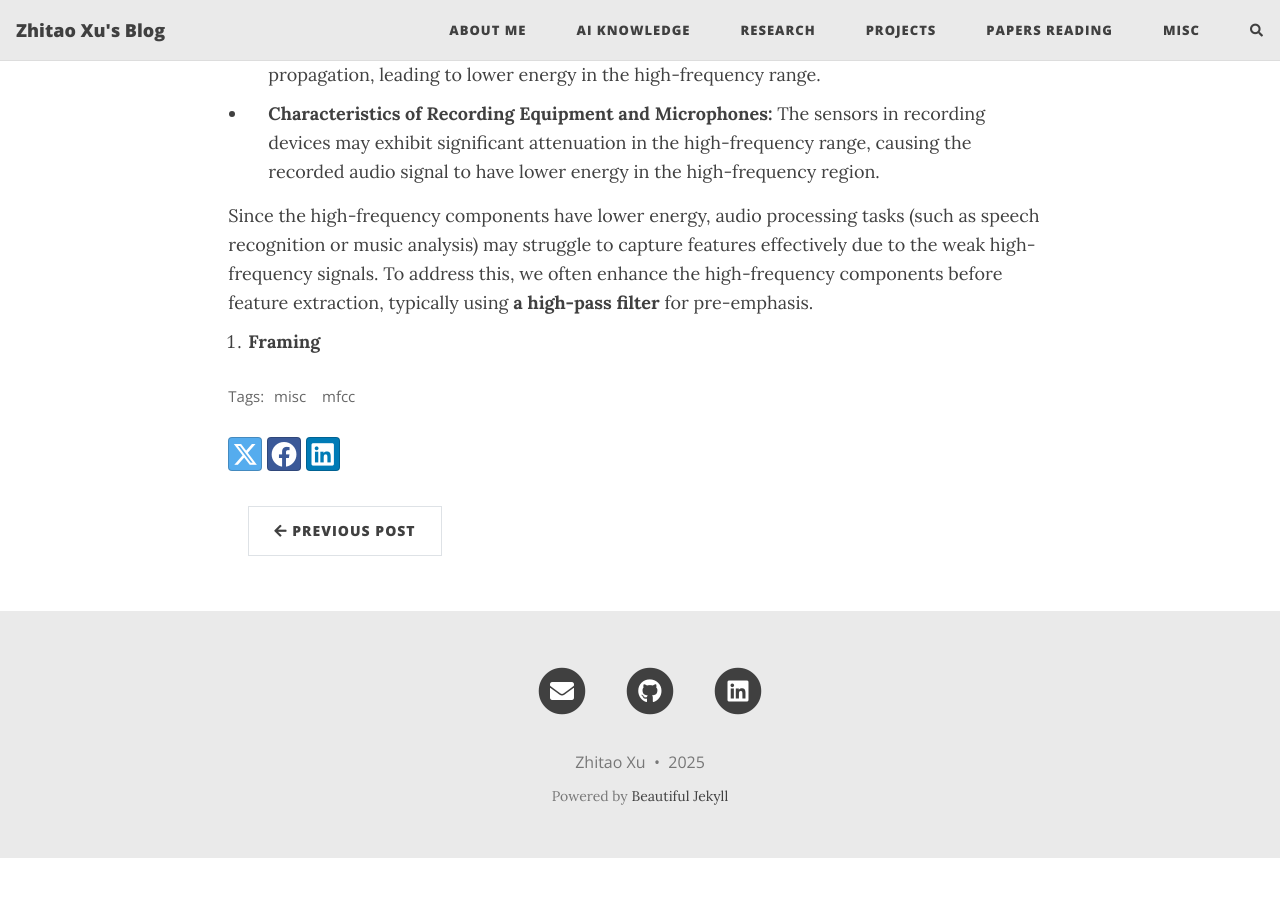
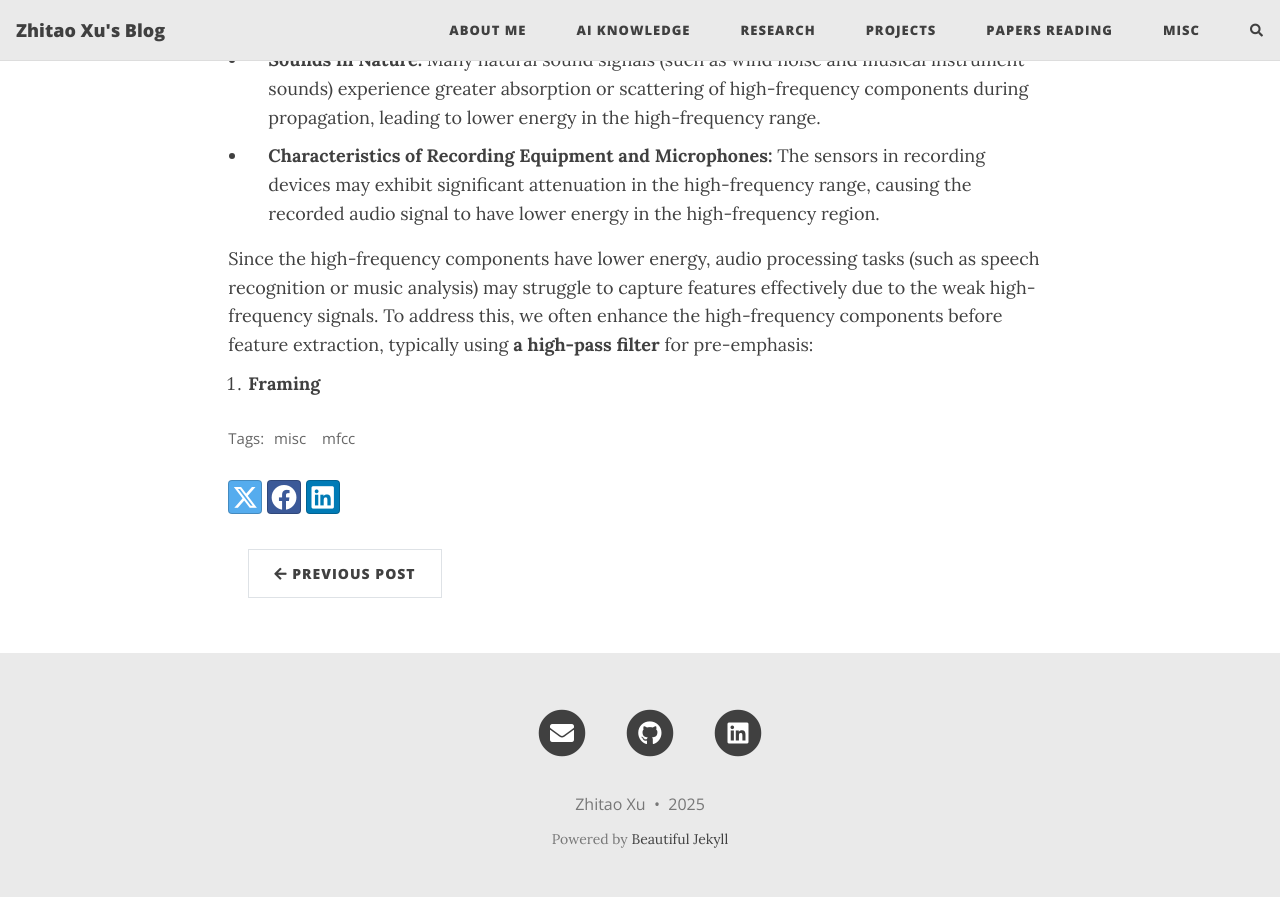
Before and after one commit to HerrXu01/herrxu01.github.io, a Jekyll site: the page built from misc/_posts/2025-03-07-About-MFCC.md, in a window 1280 px wide and 900 px high, scrolled down 1188 px. Shown: the top 897 px of the window. Built offline with Jekyll 4.4.1, drawn with Linux system fonts in a browser that asks for light colours; comment, search, counter and statistics services are not loaded; before the commit the page ends 2046 px from its top, so only the background shows below that.

```diff
--- a/misc/_posts/2025-03-07-About-MFCC.md
+++ b/misc/_posts/2025-03-07-About-MFCC.md
@@ -15,6 +15,7 @@ This phenomenon occurs because our perception of pitch is not based on the absol
 ## Maths
 
 1. **Pre-Emphasis**
+
 Most audio signals in nature, including speech and music, have higher energy in the low-frequency range and lower energy in the high-frequency range. The main reasons for this phenomenon are as follows:
 
 * **Human Voice:** The human vocal organs (vocal cords, resonance cavities) primarily generate low- and mid-frequency signals, while high-frequency signals are relatively weaker. An intuitive example is that vowels (a, e, i, o, u) are typically concentrated in the low-frequency range, whereas consonants (s, f, t, sh) contain more high-frequency components but are relatively weaker.
@@ -23,6 +24,6 @@ Most audio signals in nature, including speech and music, have higher energy in
 
 * **Characteristics of Recording Equipment and Microphones:** The sensors in recording devices may exhibit significant attenuation in the high-frequency range, causing the recorded audio signal to have lower energy in the high-frequency region.
 
-Since the high-frequency components have lower energy, audio processing tasks (such as speech recognition or music analysis) may struggle to capture features effectively due to the weak high-frequency signals. To address this, we often enhance the high-frequency components before feature extraction, typically using **a high-pass filter** for pre-emphasis.
+Since the high-frequency components have lower energy, audio processing tasks (such as speech recognition or music analysis) may struggle to capture features effectively due to the weak high-frequency signals. To address this, we often enhance the high-frequency components before feature extraction, typically using **a high-pass filter** for pre-emphasis:
 
 2. **Framing**
```
